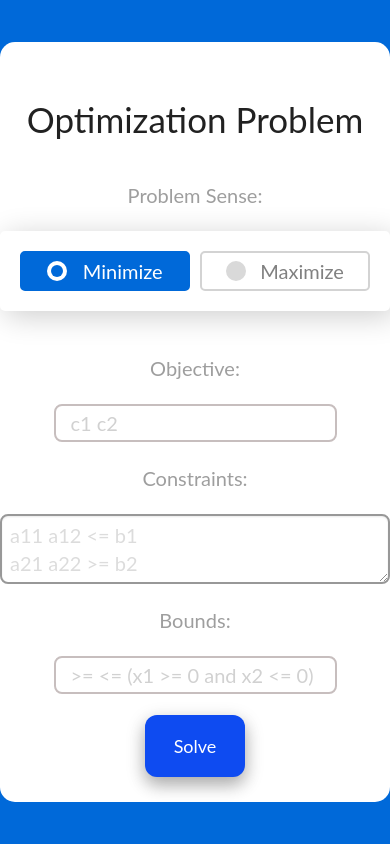
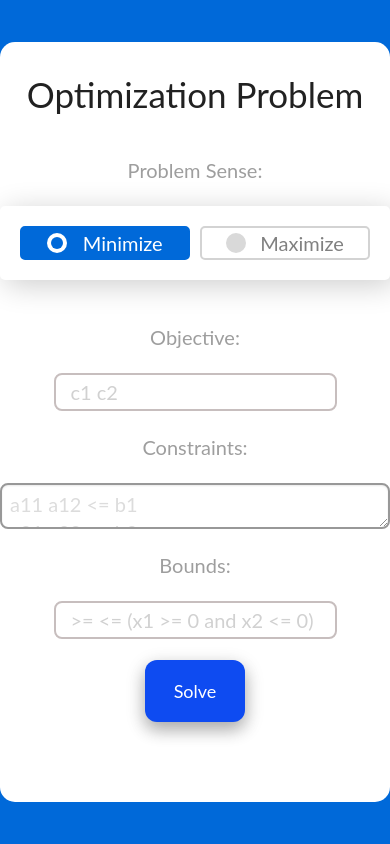
Before and after one commit to thangbuiq/LinearProgramming-Django-Pulp, a Django app: page / in a window 390 px wide. Run offline with Django 4.2, Linux system fonts and the light colour scheme.

Commit message:
@thangbuiq - Responsus

```diff
--- a/lp/static/style.css
+++ b/lp/static/style.css
@@ -256,7 +256,7 @@ input[type="radio"] {
 
     textarea {
         width: 100%;
-        height: auto;
+        height: 75%;
     }
 
     .wrapper {
@@ -266,4 +266,8 @@ input[type="radio"] {
     .wrapper .option {
         margin: 0 5px;
     }
+
+    .button {
+        margin-bottom: 80px;
+    }
 }
```
Also changed, not shown: 1 other file.
